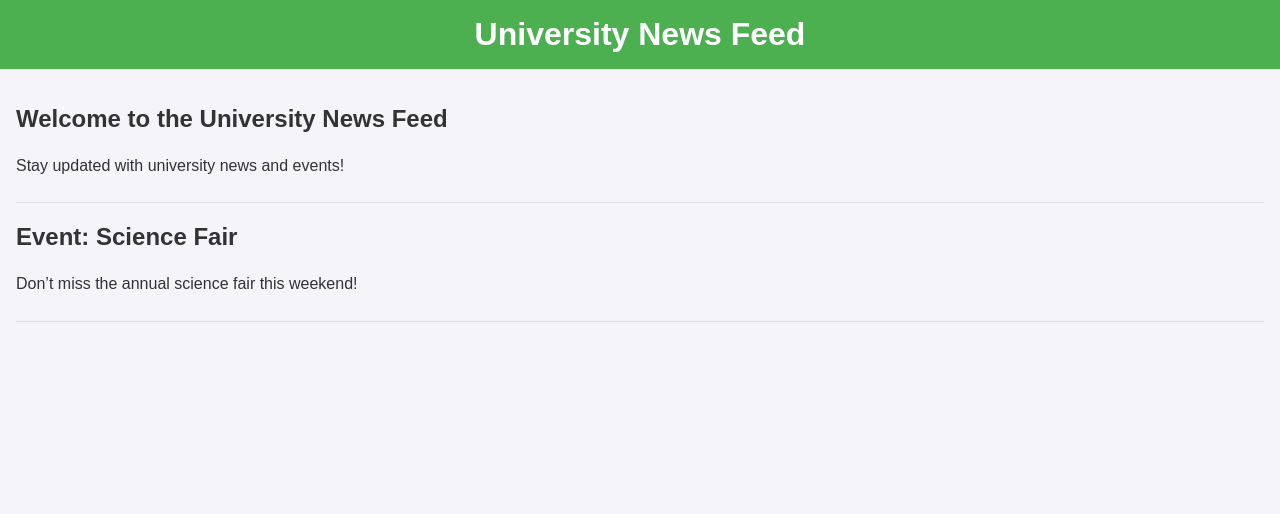
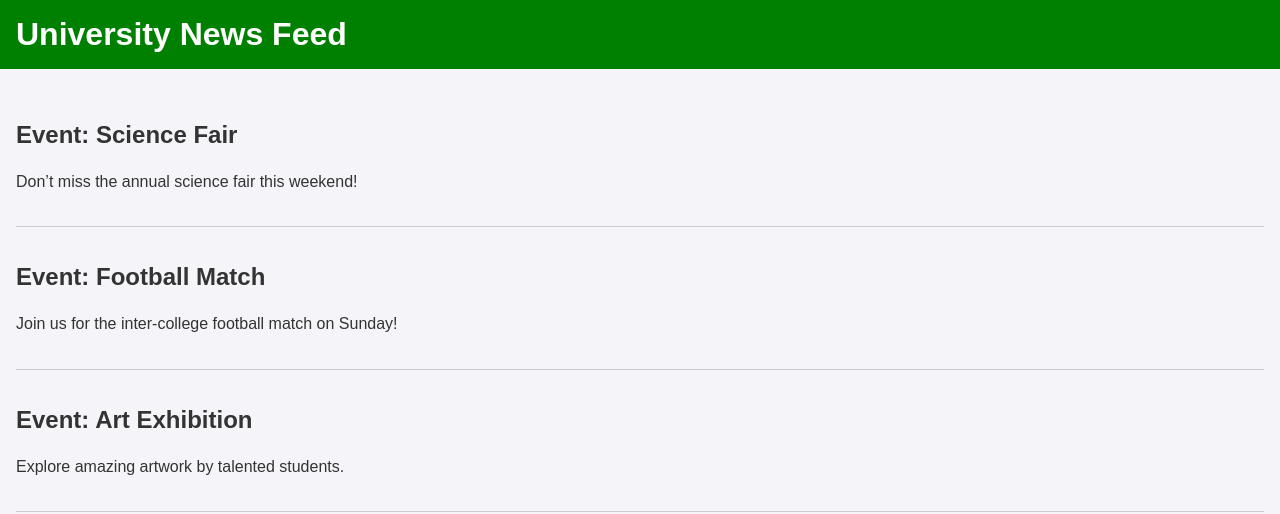
Before and after one commit to ediomoeffiong/university_news_feed_project, a React (Create React App) app: page / in a window 1280 px wide. Shown: the top 514 px of the page. Built offline with nearby package versions, Linux system fonts and the light colour scheme.

Commit message:
Added the data.js for the University news
Added the data.js for the University news

```diff
--- a/src/App.js
+++ b/src/App.js
@@ -1,19 +1,22 @@
-import React, { useState } from 'react';
-import Header from './components/Header';
-import NewsList from './components/NewsList';
+import React from 'react';
+import events from './data';
 
 function App() {
-  const [news, setNews] = useState([
-    { title: 'Welcome to the University News Feed', description: 'Stay updated with university news and events!' },
-    { title: 'Event: Science Fair', description: 'Don’t miss the annual science fair this weekend!' },
-  ]);
-
-  return (
-    <div>
-      <Header />
-      <NewsList news={news} />
-    </div>
-  );
+    return (
+        <div>
+            <header style={{ backgroundColor: 'green', color: 'white', padding: '1rem' }}>
+                <h1>University News Feed</h1>
+            </header>
+            <main style={{ padding: '1rem' }}>
+                {events.map((event) => (
+                    <div key={event.id} style={{ borderBottom: '1px solid #ccc', padding: '1rem 0' }}>
+                        <h2>Event: {event.title}</h2>
+                        <p>{event.description}</p>
+                    </div>
+                ))}
+            </main>
+        </div>
+    );
 }
 
 export default App;
--- /dev/null
+++ b/src/data.js
@@ -0,0 +1,22 @@
+const events = [
+    {
+        id: 1,
+        title: "Science Fair",
+        description: "Don’t miss the annual science fair this weekend!",
+        category: "Science",
+    },
+    {
+        id: 2,
+        title: "Football Match",
+        description: "Join us for the inter-college football match on Sunday!",
+        category: "Sports",
+    },
+    {
+        id: 3,
+        title: "Art Exhibition",
+        description: "Explore amazing artwork by talented students.",
+        category: "Arts",
+    },
+];
+
+export default events;
```
